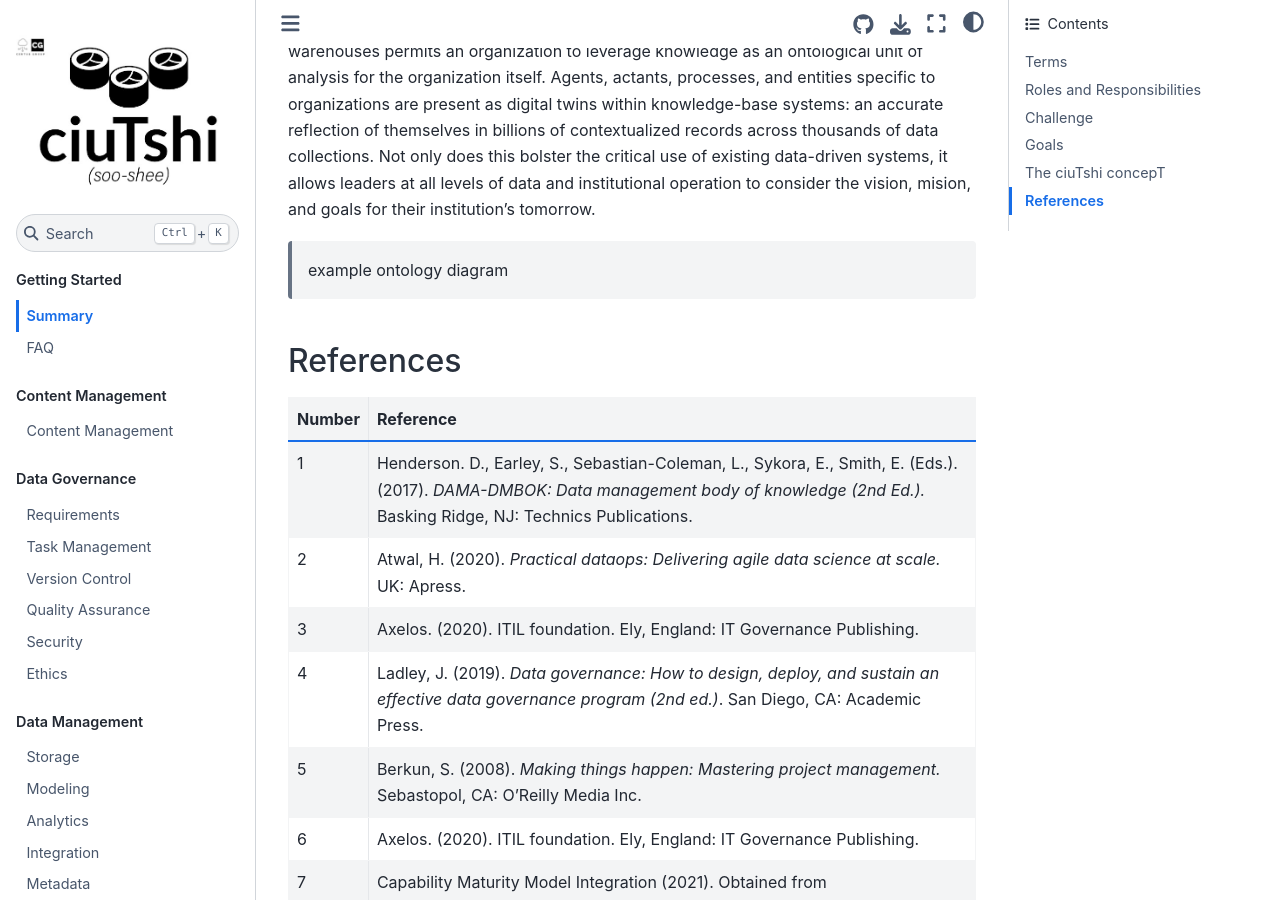
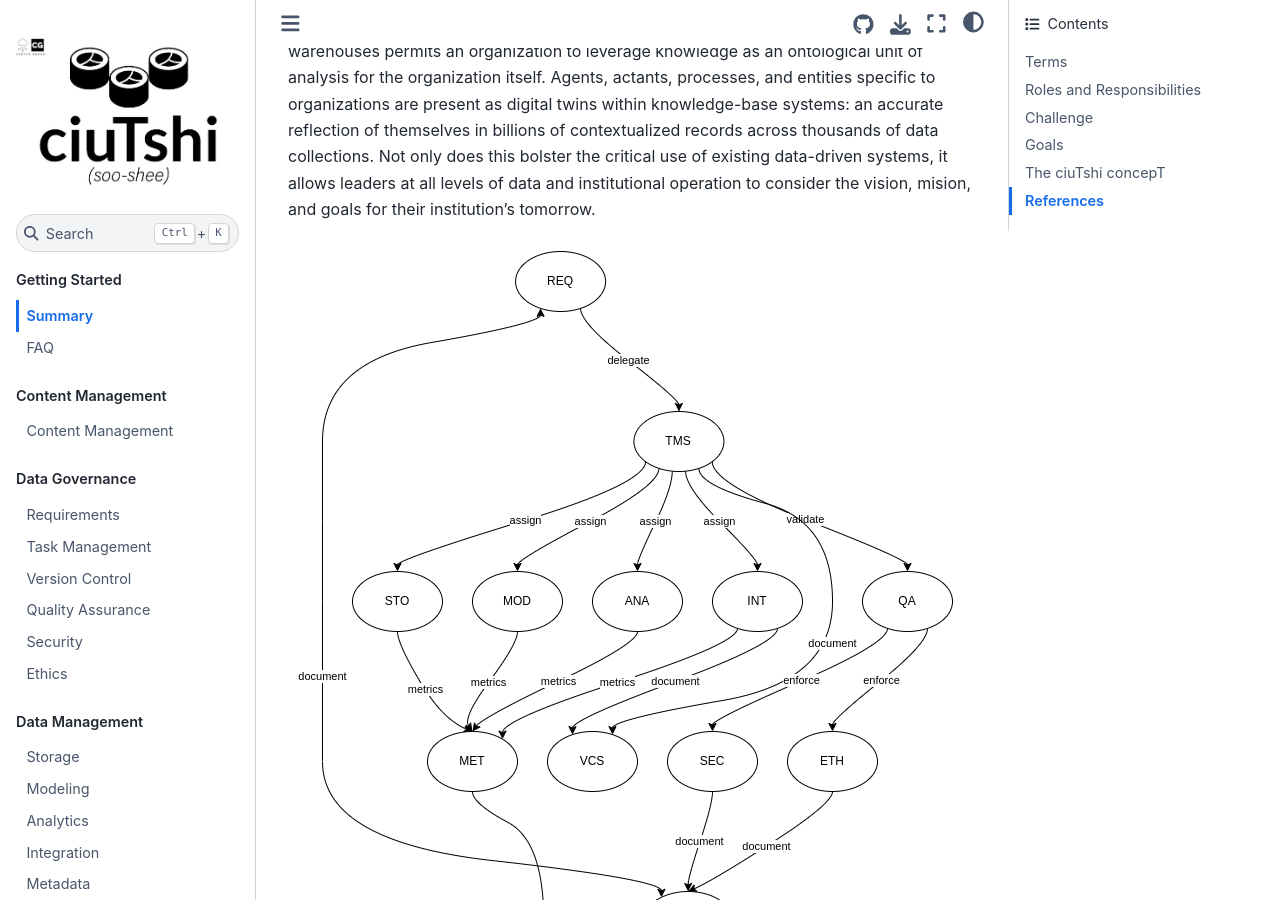
Before and after one commit to CertusGroup/ciutshi, a Sphinx documentation site: the page built from docs/source/summary.md, in a window 1280 px wide and 900 px high, scrolled down 14666 px. Built offline with Sphinx 7.4.7 and the Sphinx Book theme 1.1.4, drawn with Linux system fonts in a browser that asks for light colours.

Commit message:
summary - added figure and diagram

```diff
--- a/docs/source/summary.md
+++ b/docs/source/summary.md
@@ -154,7 +154,7 @@ Data models must be interpretable within and across data sets. This interpretabi
 
 Why go to all the trouble of adopting and applying ciuTshi? The reason is simple: the purpose of building data context is to build and leverage information that drives institutional knowledge and leadership decision models. The more this data practice is observed and the more it improves over time, the less work and time is needed to repeat the same tasks. This liberates data professionals to experiment, update, and improve data systems without compromising or neglecting standard data practices. Additionally, the consistent and rigorous application of metadata practices within MDM and data warehouses permits an organization to leverage knowledge as an ontological unit of analysis for the organization itself. Agents, actants, processes, and entities specific to organizations are present as digital twins within knowledge-base systems: an accurate reflection of themselves in billions of contextualized records across thousands of data collections. Not only does this bolster the critical use of existing data-driven systems, it allows leaders at all levels of data and institutional operation to consider the vision, mision, and goals for their institution's tomorrow.
 
-> example ontology diagram
+![Graph Example](static/images/ontology.png)
 
 (summary/references)=
 
```
Also changed, not shown: docs/source/static/images/ontology.png (added), 1 other file.
